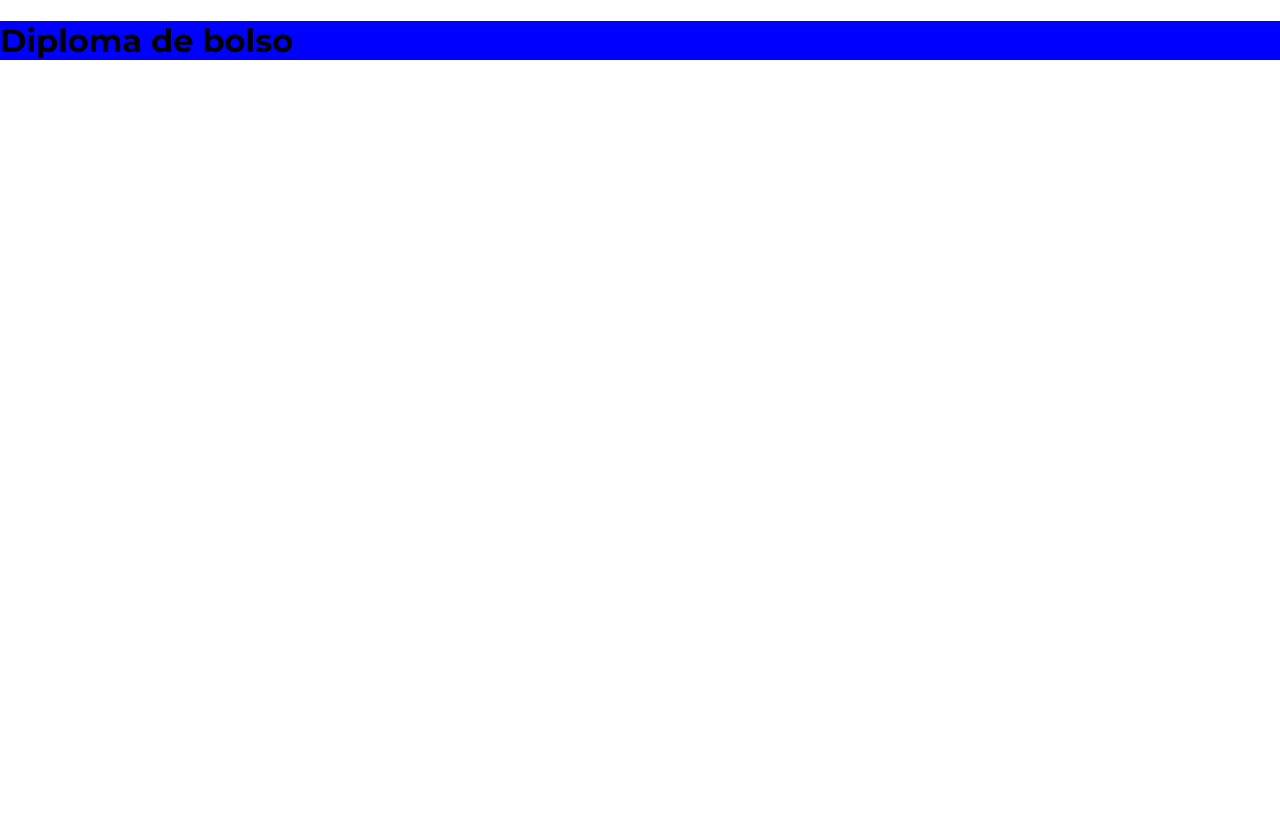
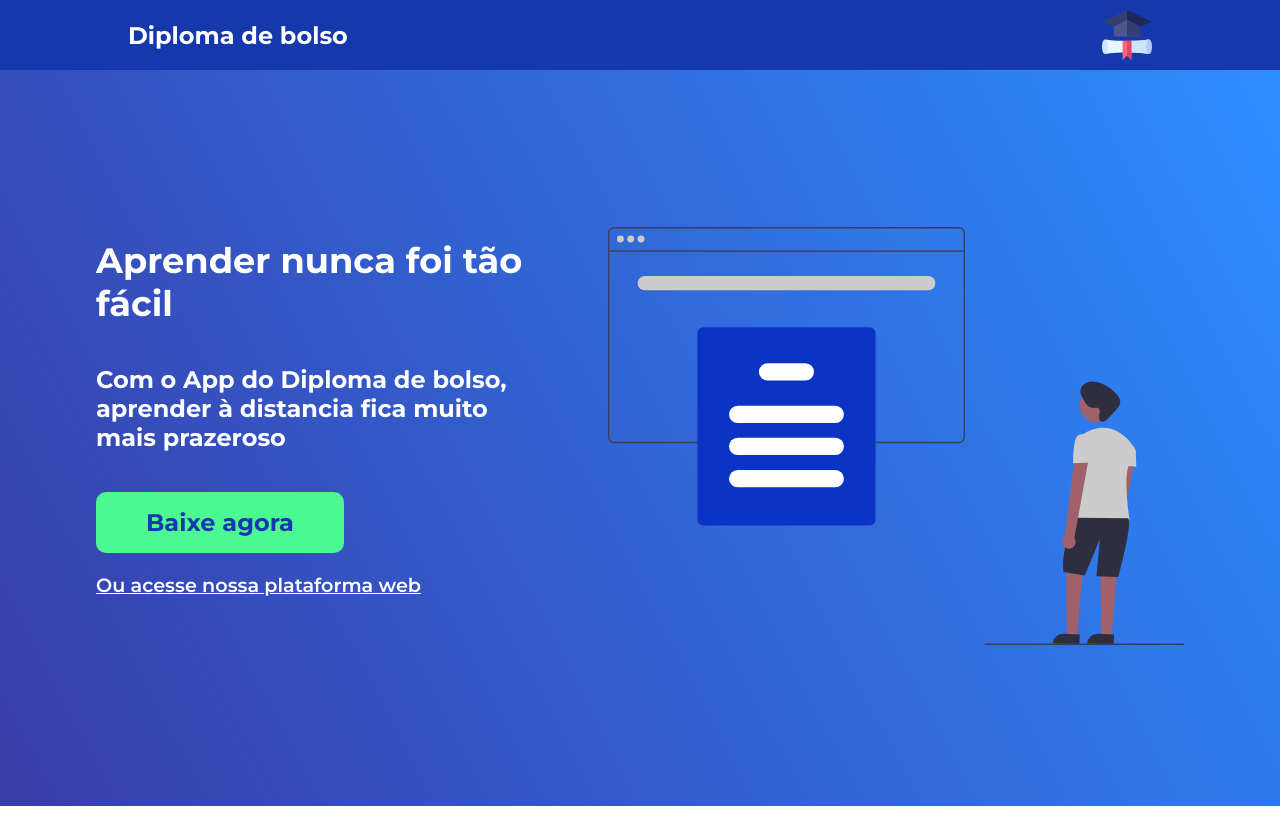
Before and after one commit to ConradoLuiz/hackathon-bndes, a React (Create React App) app in the folder diploma-de-bolso-web/: page / in a window 1280 px wide. Built offline with nearby package versions, Linux system fonts and the light colour scheme.

Commit message:
home page for desktop done

```diff
--- /dev/null
+++ b/diploma-de-bolso-web/src/components/Header/header.module.scss
@@ -0,0 +1,17 @@
+.headerContainer {
+  background: var(--accent-blue);
+  padding: 10px 10%;
+
+  display: flex;
+  justify-content: space-between;
+  align-items: center;
+
+  & > h1 {
+    margin: 0;
+    color: #fff;
+    font-size: 1.5rem;
+  }
+  .logo {
+    width: 50px;
+  }
+}
--- /dev/null
+++ b/diploma-de-bolso-web/src/components/Header/index.js
@@ -0,0 +1,13 @@
+import React from "react";
+import styles from "./header.module.scss";
+import logo from "../../assets/graduation.svg";
+
+export function Header() {
+  return (
+    <header className={styles.headerContainer}>
+      <h1>Diploma de bolso</h1>
+
+      <img src={logo} className={styles.logo} alt="Logo" />
+    </header>
+  );
+}
--- a/diploma-de-bolso-web/src/global.css
+++ b/diploma-de-bolso-web/src/global.css
@@ -1,5 +1,31 @@
+:root {
+  --accent-blue: #1638ad;
+  --accent-green: #4cf891;
+  --light-blue: #2d83e9;
+  --home-gradient: linear-gradient(
+    242.53deg,
+    rgba(13, 124, 255, 0.87) 0%,
+    rgba(12, 17, 149, 0.8178) 100%
+  );
+}
+
+.light-theme {
+  --accent-blue: #1638ad;
+  --accent-green: #4cf891;
+  --light-blue: #2d83e9;
+  --home-gradient: linear-gradient(
+    242.53deg,
+    rgba(13, 124, 255, 0.87) 0%,
+    rgba(12, 17, 149, 0.8178) 100%
+  );
+}
+
 html {
   scroll-behavior: smooth;
+}
+
+* {
+  box-sizing: border-box;
 }
 
 body {
--- a/diploma-de-bolso-web/src/pages/Home/home.module.scss
+++ b/diploma-de-bolso-web/src/pages/Home/home.module.scss
@@ -1,3 +1,62 @@
 .homeContainer {
-  background-color: blue;
+  main {
+    background: var(--home-gradient);
+    display: flex;
+    justify-content: center;
+    align-items: center;
+    width: 100%;
+    min-height: 92vh;
+
+    .left {
+      width: 35%;
+
+      min-height: 350px;
+      h2,
+      h3 {
+        color: #fff;
+      }
+
+      h2 {
+        font-size: 2.2rem;
+      }
+
+      h3 {
+        font-size: 1.5rem;
+      }
+
+      button {
+        margin: 0 0 20px 0;
+        padding: 16px 50px;
+        border: none;
+        border-radius: 10px;
+        color: var(--accent-blue);
+        background-color: var(--accent-green);
+        font-size: 1.5rem;
+        font-weight: 700;
+        transition: filter 0.2s;
+
+        &:hover {
+          filter: opacity(0.8);
+        }
+      }
+
+      a {
+        display: block;
+        color: #fff;
+        font-size: 1.2rem;
+        font-weight: 600;
+      }
+
+      & > * {
+        margin: 0 0 40px 0;
+      }
+    }
+    .right {
+      width: 50%;
+      text-align: right;
+      img {
+        width: 90%;
+      }
+    }
+  }
 }
--- a/diploma-de-bolso-web/src/pages/Home/index.js
+++ b/diploma-de-bolso-web/src/pages/Home/index.js
@@ -1,10 +1,26 @@
 import React from "react";
 import styles from "./home.module.scss";
+import OnlineReading from "../../assets/undraw_online_reading_np7n.svg";
+import { Header } from "../../components/Header";
 
 export function Home() {
   return (
     <div className={styles.homeContainer}>
-      <h1>Diploma de bolso</h1>
+      <Header />
+      <main>
+        <div className={styles.left}>
+          <h2>Aprender nunca foi tão fácil</h2>
+          <h3>
+            Com o App do <strong>Diploma de bolso</strong>, aprender à distancia
+            fica muito mais prazeroso
+          </h3>
+          <button>Baixe agora</button>
+          <a href="#">Ou acesse nossa plataforma web</a>
+        </div>
+        <div className={styles.right}>
+          <img src={OnlineReading} alt="Leitura online" />
+        </div>
+      </main>
     </div>
   );
 }
```
Also changed, not shown: diploma-de-bolso-web/src/assets/graduation.svg (added), diploma-de-bolso-web/src/assets/undraw_online_reading_np7n.svg (added).
